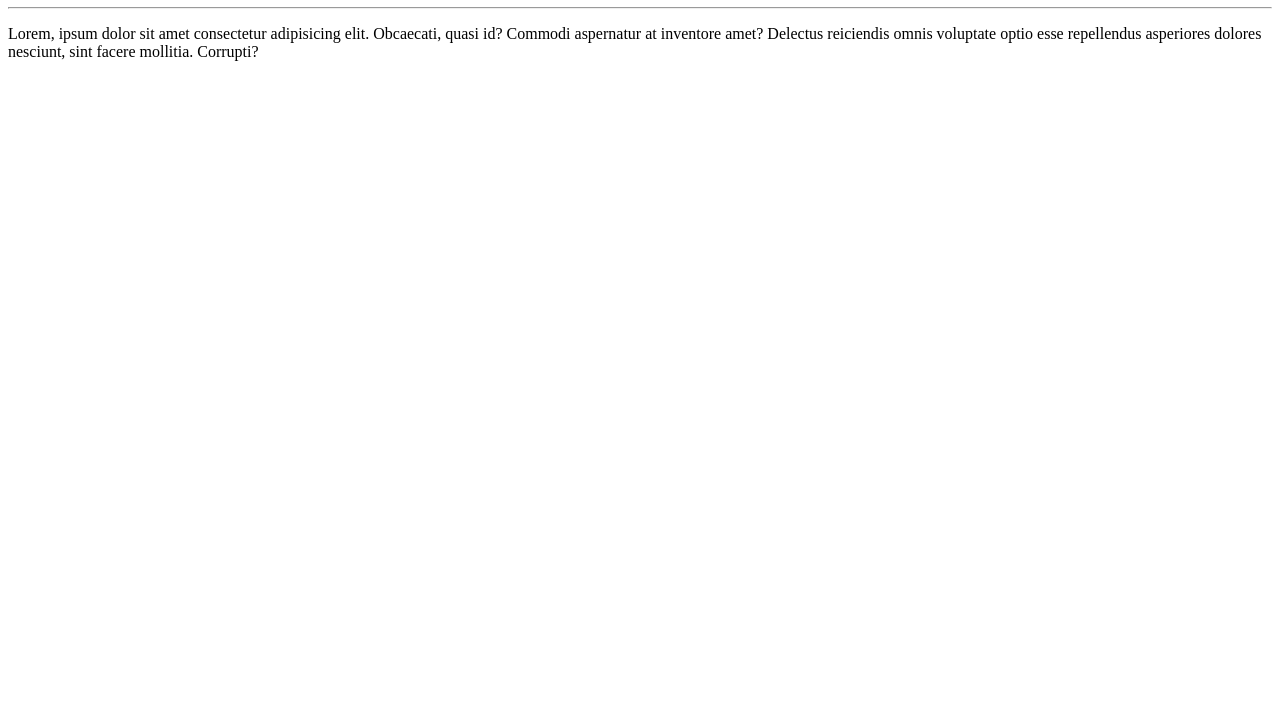
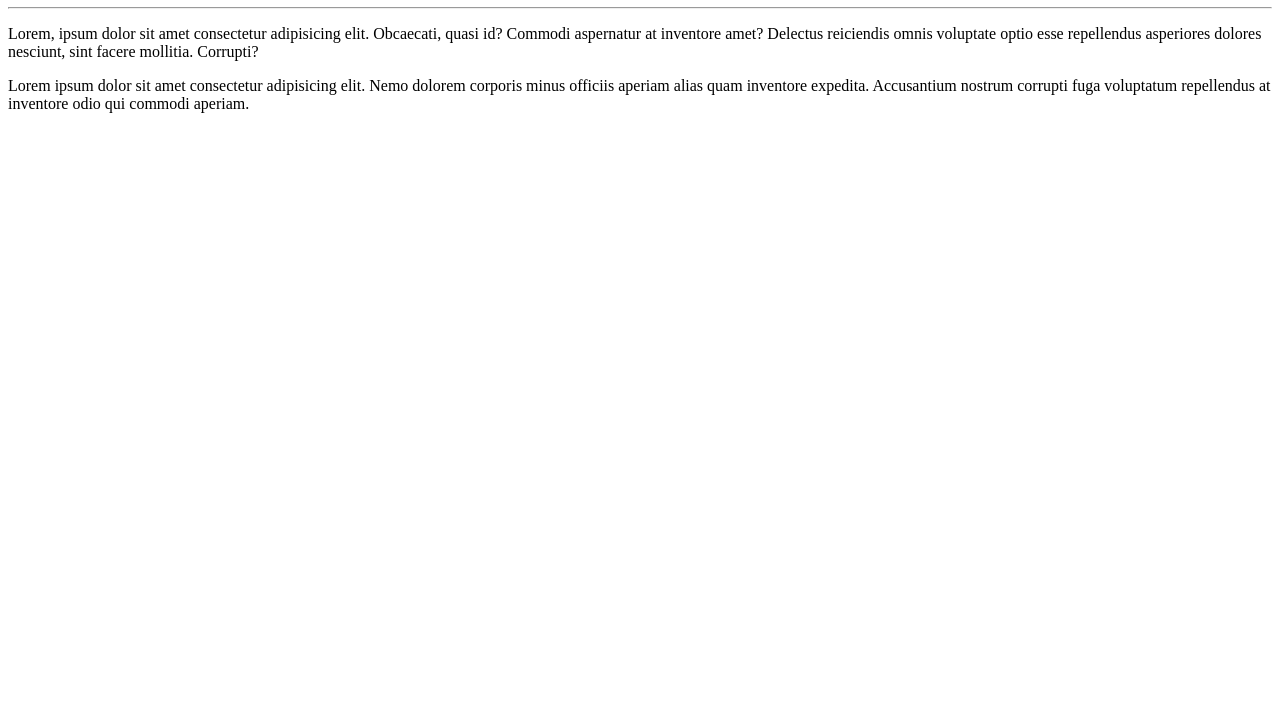
Before and after one commit to MiguelBaricelli/Ola-Mundo, a plain HTML site: page site-exemplo/index.html in a window 1280 px wide. Shown: the part 73-800 px from the top of the page. Drawn offline with Linux system fonts and the light colour scheme.

Commit message:
Segundo commit

```diff
--- a/site-exemplo/index.html
+++ b/site-exemplo/index.html
@@ -9,5 +9,6 @@
     <h1> Olá,mundo! </h1>
     <hr>
     <p> Lorem, ipsum dolor sit amet consectetur adipisicing elit. Obcaecati, quasi id? Commodi aspernatur at inventore amet? Delectus reiciendis omnis voluptate optio esse repellendus asperiores dolores nesciunt, sint facere mollitia. Corrupti?</p>
+    <p> Lorem ipsum dolor sit amet consectetur adipisicing elit. Nemo dolorem corporis minus officiis aperiam alias quam inventore expedita. Accusantium nostrum corrupti fuga voluptatum repellendus at inventore odio qui commodi aperiam.</p>
 </body>
 </html>
```
